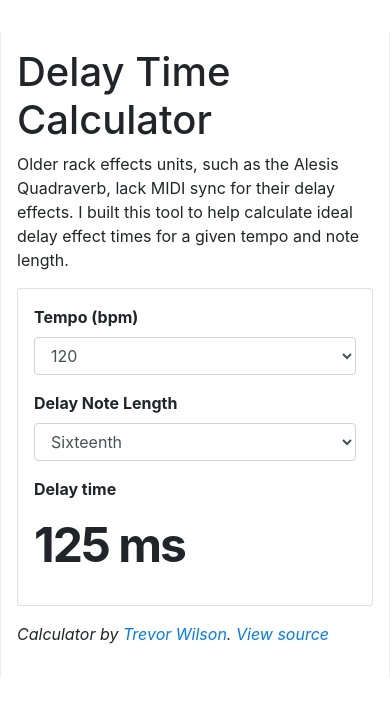
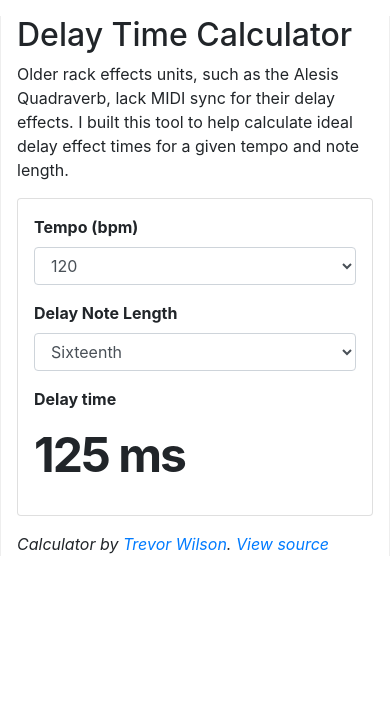
Before and after one commit to wilsontr/delay-calc, a React (Create React App) app: page / in a window 390 px wide. Shown: the top 716 px of the page. Built offline with nearby package versions, Linux system fonts and the light colour scheme.

Commit message:
Make stuff fit on my phone better without scrolling

```diff
--- a/src/App.css
+++ b/src/App.css
@@ -8,13 +8,17 @@ body {
   /*background-color: #eee;*/
 }
 
+h1, .h1 {
+  font-size: 2rem;
+}
+
 .App {
-  margin: 2rem auto;
+  margin: 1rem auto;
   text-align: left;
   display: flex-shrink;
   flex: 1;
   background-color: #fff;
-  padding: 1rem;
+  padding: 0 1rem;
   border-left: 1px solid #eee;
   border-right: 1px solid #eee;
 }
@@ -41,3 +45,14 @@ body {
   font-style: italic;
   margin-top: 1rem;
 }
+
+@media screen and (min-width: 1024px) and (orientation: landscape) {
+  h1, .h1 {
+    font-size: 2.5rem;
+  }
+
+  .App {
+    margin: 2rem auto;
+    padding: 1rem;
+  }
+}
```
